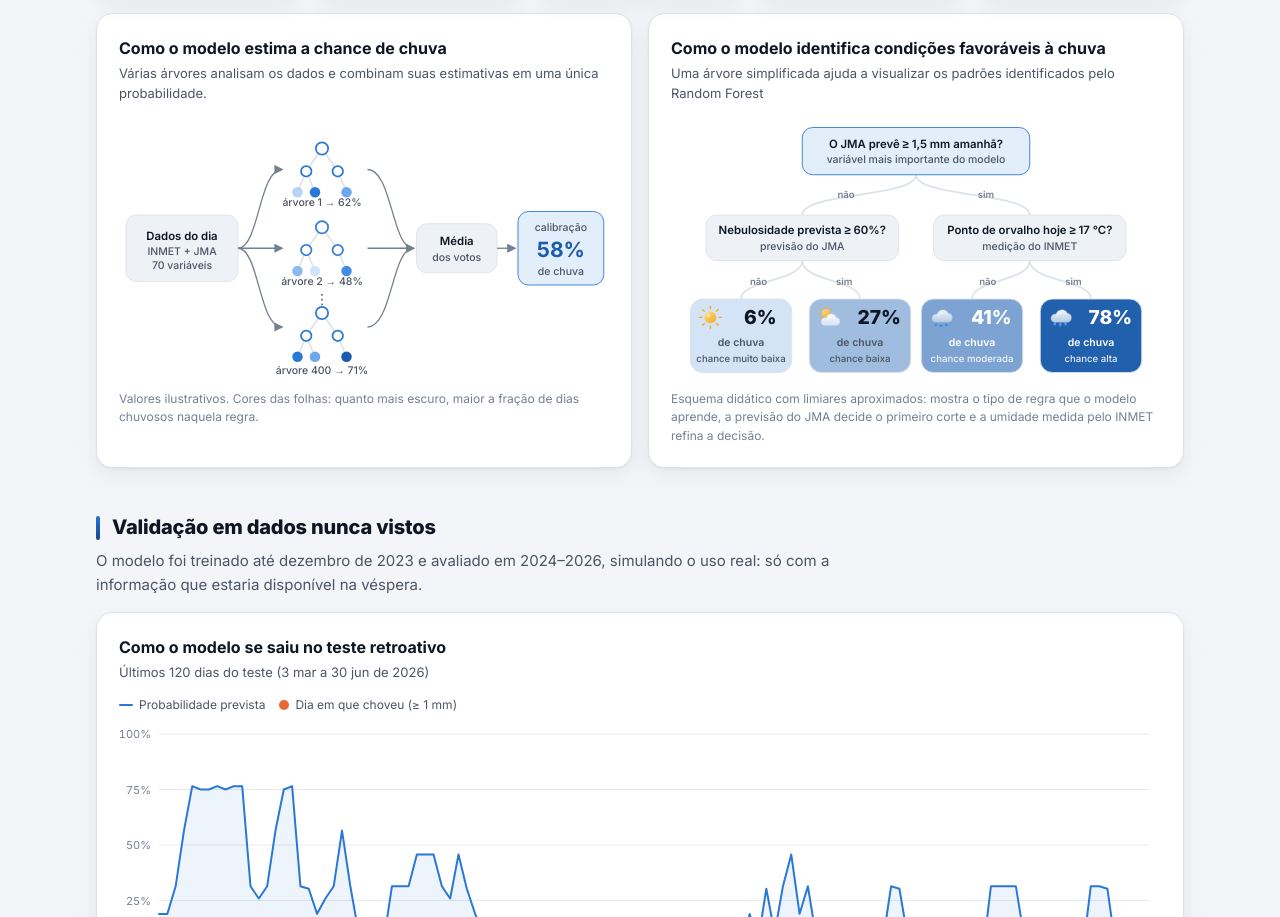
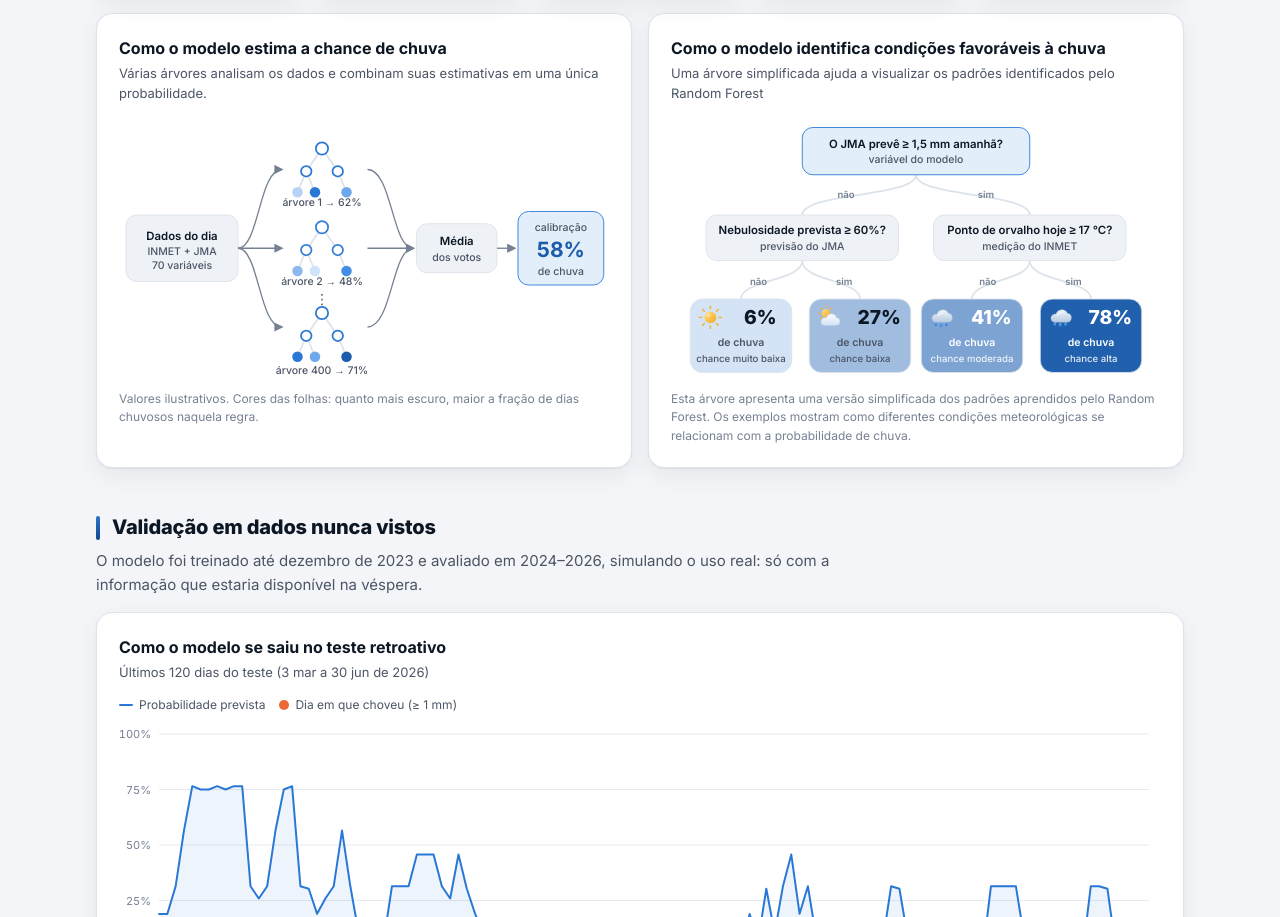
Before and after one commit to thi-damasceno/previsao-chuva-uberaba, a plain HTML site: page docs/index.html in a window 1280 px wide. Shown: the part 2139-3056 px from the top of the page. Drawn offline with Linux system fonts and the light colour scheme.

Commit message:
Update index.html

```diff
--- a/docs/index.html
+++ b/docs/index.html
@@ -509,7 +509,7 @@ footer a { color: var(--text-secondary); }
           <!-- raiz -->
           <rect class="d-box-acc" x="150" y="12" width="260" height="54" rx="12"/>
           <text class="d-text" x="280" y="35" text-anchor="middle">O JMA prevê ≥ 1,5 mm amanhã?</text>
-          <text class="d-text-2" x="280" y="53" text-anchor="middle">variável mais importante do modelo</text>
+          <text class="d-text-2" x="280" y="53" text-anchor="middle">variável do modelo</text>
           <!-- nível 2 -->
           <rect class="d-box" x="40" y="112" width="220" height="52" rx="12"/>
           <text class="d-text" x="150" y="134" text-anchor="middle">Nebulosidade prevista ≥ 60%?</text>
@@ -521,7 +521,7 @@ footer a { color: var(--text-secondary); }
           <g id="folhas"></g>
         </svg>
       </div>
-      <p class="caption">Esquema didático com limiares aproximados: mostra o tipo de regra que o modelo aprende, a previsão do JMA decide o primeiro corte e a umidade medida pelo INMET refina a decisão.</p>
+      <p class="caption">Esta árvore apresenta uma versão simplificada dos padrões aprendidos pelo Random Forest. Os exemplos mostram como diferentes condições meteorológicas se relacionam com a probabilidade de chuva.</p>
     </div>
   </section>
 
```
